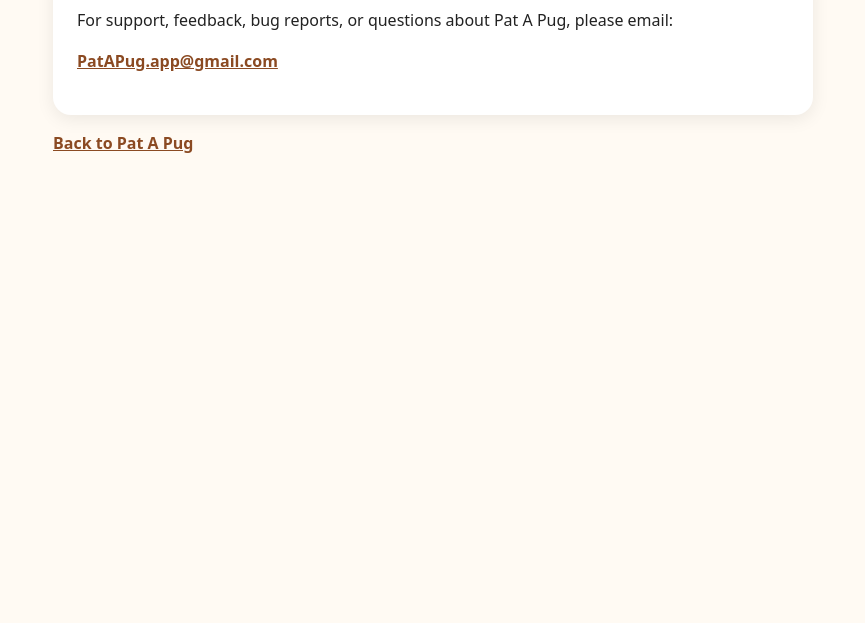
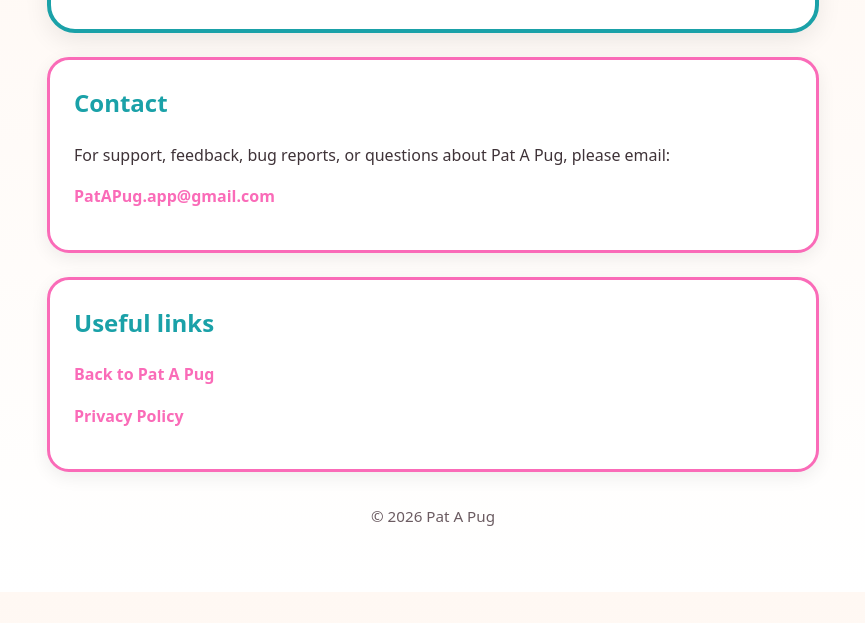
Before and after one commit to dchessor/patapug, a plain HTML site: page support.html in a window 1280 px wide. Shown: the part 177-800 px from the top of the page, without its empty margins (207-1072 px from the left). Drawn offline with Linux system fonts and the light colour scheme.

Commit message:
Update support.html

```diff
--- a/support.html
+++ b/support.html
@@ -4,37 +4,35 @@
   <meta charset="utf-8">
   <meta name="viewport" content="width=device-width, initial-scale=1">
   <title>Pat A Pug Support</title>
-  <style>
-    body {
-      font-family: system-ui, -apple-system, BlinkMacSystemFont, "Segoe UI", sans-serif;
-      max-width: 760px;
-      margin: 0 auto;
-      padding: 48px 24px;
-      line-height: 1.6;
-      color: #222;
-      background: #fffaf3;
-    }
-    .card {
-      background: white;
-      border-radius: 18px;
-      padding: 24px;
-      box-shadow: 0 4px 18px rgba(0,0,0,0.08);
-      margin-top: 24px;
-    }
-    a {
-      color: #8b4a22;
-      font-weight: 600;
-    }
-  </style>
+  <link rel="stylesheet" href="style.css">
 </head>
+
 <body>
-  <h1>Pat A Pug Support</h1>
+  <main class="page">
+    <section class="hero">
+      <h1>Pat A Pug Support</h1>
+      <p class="tagline">Need help with Pat A Pug?</p>
+    </section>
 
-  <div class="card">
-    <p>For support, feedback, bug reports, or questions about Pat A Pug, please email:</p>
-    <p><a href="mailto:PatAPug.app@gmail.com">PatAPug.app@gmail.com</a></p>
-  </div>
+    <section class="card">
+      <h2>Contact</h2>
+      <p>
+        For support, feedback, bug reports, or questions about Pat A Pug, please email:
+      </p>
+      <p>
+        <a href="mailto:PatAPug.app@gmail.com">PatAPug.app@gmail.com</a>
+      </p>
+    </section>
 
-  <p><a href="index.html">Back to Pat A Pug</a></p>
+    <section class="card">
+      <h2>Useful links</h2>
+      <p><a href="index.html">Back to Pat A Pug</a></p>
+      <p><a href="privacy.html">Privacy Policy</a></p>
+    </section>
+
+    <footer class="footer">
+      <p>© 2026 Pat A Pug</p>
+    </footer>
+  </main>
 </body>
 </html>
```
